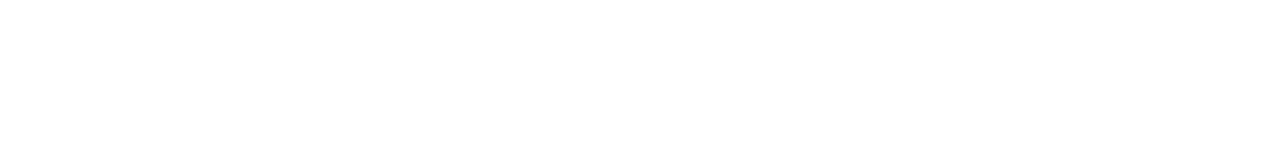
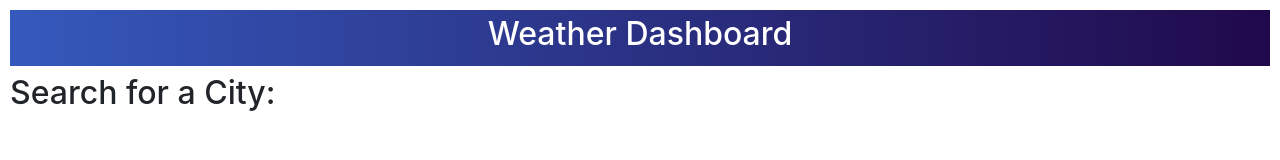
Before and after one commit to snehp491/weatherdash, a plain HTML site: page index.html in a window 1280 px wide. Drawn offline with nearby package versions, Linux system fonts and the light colour scheme.

Commit message:
add header and main section with gradient style

```diff
--- a/index.html
+++ b/index.html
@@ -6,7 +6,22 @@
         <link rel="stylesheet" href="https://cdn.jsdelivr.net/npm/bootstrap@4.5.3/dist/css/bootstrap.min.css">
     </head>
     <body>
-
+        <header>
+            <div class="d-flex justify-content-center header-background">
+                <h2 class="header-text">Weather Dashboard</h2>
+            </div>
+        </header>
+        <main>
+            <div class="row mt-2">
+                <section class="col-lg-3">
+                    <div class="d-flex flex-row">
+                        <div class="flex-fill">
+                            <h2>Search for a City:</h2>
+                        </div>
+                    </div>
+                </section>
+            </div>
+        </main>
         <script src="script.js"></script>
     </body>
 </html>
--- a/styles.css
+++ b/styles.css
@@ -0,0 +1,17 @@
+body {
+    padding: 10px;
+}
+
+.header-background {
+    background-image: linear-gradient(to right, rgb(53, 89, 188), rgb(32, 9, 75));
+}
+
+.header-text {
+    color: white;
+    padding-top: 5px;
+    padding-bottom: 5px;
+}
+
+.full-width {
+    width: 100%;
+}
```
